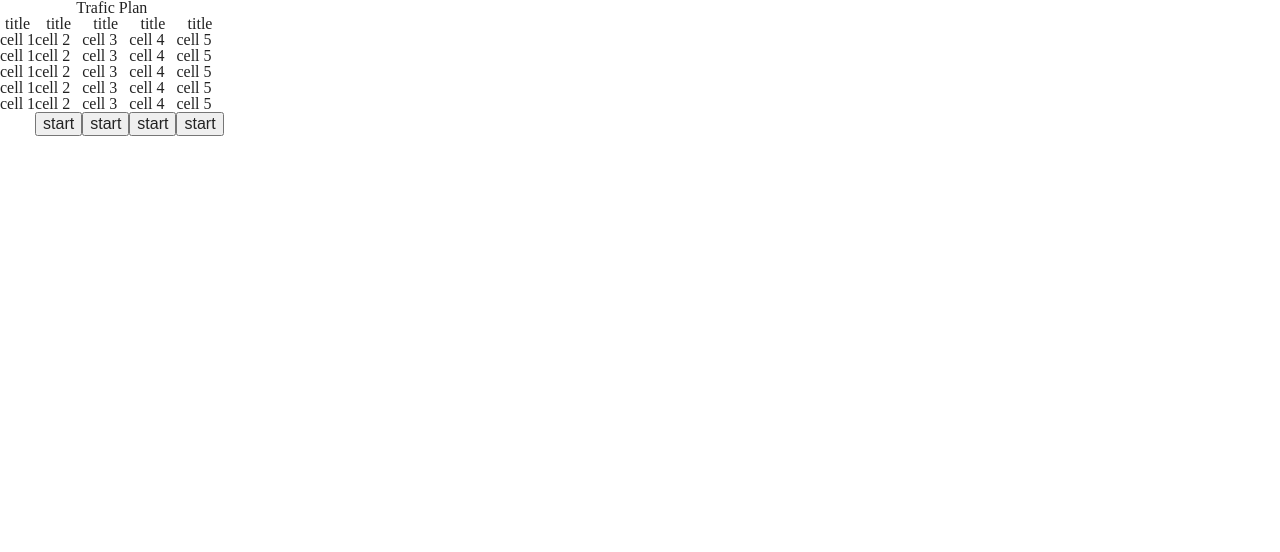
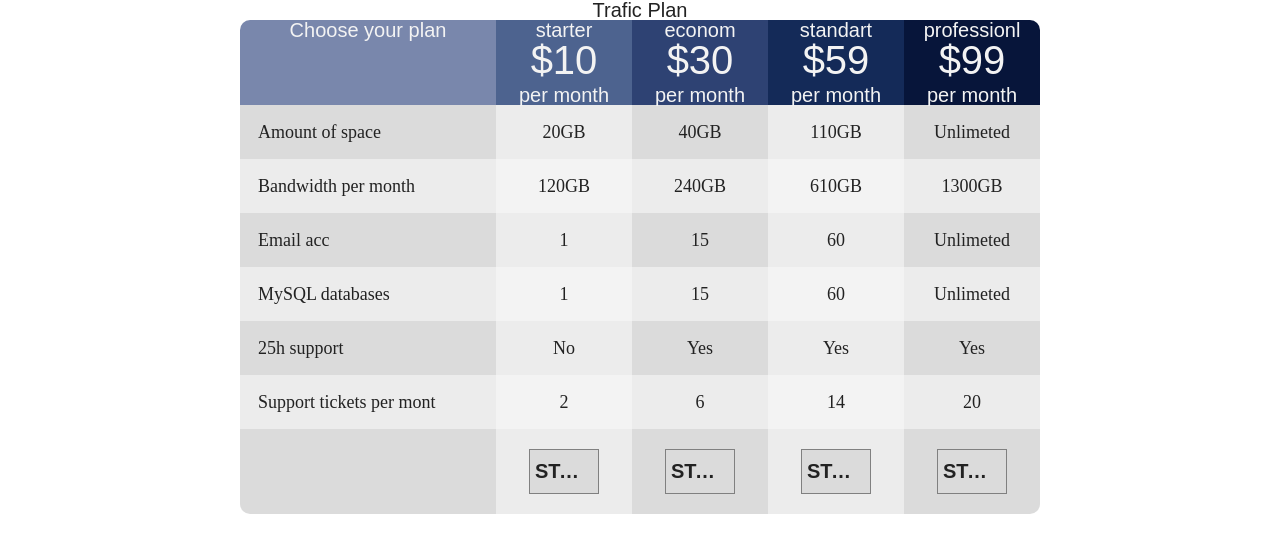
Before and after one commit to mginster22/fd-practice-09_table, a plain HTML site: page index.html in a window 1280 px wide. Drawn offline with Linux system fonts and the light colour scheme; files that its build step writes are made by us from their sources.

Commit message:
changes buttons

```diff
--- /dev/null
+++ b/assets/css/style.css
@@ -0,0 +1,116 @@
+:root {
+    --lightest-color: #f3f3f3;
+    --light-color: #ececec;
+    --medium-color: #dbdbdb;
+    --radius: 10px;
+    font-family: sans-serif;
+    font-size: 20px;
+}
+
+table {
+    min-width: 500px;
+    width: 100%;
+    max-width: 800px;
+    margin: auto;
+    border-collapse: collapse;
+}
+
+td {
+    padding: 1em 0;
+    background-color: var(--lightest-color);
+    text-align: center;
+    vertical-align: center;
+}
+
+thead p:nth-child(2) {
+    margin-bottom: 5px;
+    font-size: 2em;
+}
+
+thead p:nth-child(2)+p {
+    margin-top: 0px;
+}
+
+thead th {
+    color: var(--lightest-color);
+}
+
+thead th:not(th:first-child) {
+    width: 17%;
+}
+
+thead th:nth-child(2) {
+    background-color: #4d638f;
+}
+
+thead th:nth-child(3) {
+    background-color: #2e4273;
+}
+
+thead th:nth-child(4) {
+    background-color: #142a58;
+}
+
+thead th:nth-child(5) {
+    background-color: #06163c;
+}
+
+thead th:first-child {
+    border-top-left-radius: var(--radius);
+    background-color: #7987ac;
+}
+
+thead th:first-child::first-letter {
+    text-transform: uppercase;
+}
+
+thead th:last-child {
+    border-top-right-radius: var(--radius);
+    background-color: #07153a;
+}
+
+tbody tr:nth-child(odd) td:nth-child(odd),
+tfoot tr:nth-child(odd) td:nth-child(odd) {
+    background-color: var(--medium-color)
+}
+
+tbody tr:nth-child(odd) td:nth-child(even),
+tbody tr:nth-child(even) td:nth-child(odd),
+tfoot tr:nth-child(odd) td:nth-child(even) {
+    background-color: var(--light-color)
+}
+tbody td:first-letter{
+    text-transform: uppercase;
+}
+
+tbody td:first-child {
+    padding-left: 1em;
+    text-align: left;
+}
+tbody td{
+    font-family: serif;
+    font-size: 18px;
+}
+
+tfoot td:first-child {
+    border-bottom-left-radius: var(--radius);
+}
+
+tfoot td:last-child {
+    border-bottom-right-radius: var(--radius);
+}
+tfoot button{
+    min-width: 70px;
+    width: 50%;
+    max-width: 120px;
+    padding: 10px 5px;
+    border:1px solid grey;
+    background-color:var(--medium-color);
+
+    white-space: nowrap;
+    overflow: hidden;
+    font-weight: 700;
+    text-overflow: ellipsis;
+    text-transform: uppercase;
+    cursor: pointer;
+}
--- a/index.html
+++ b/index.html
@@ -1,63 +1,88 @@
 <!DOCTYPE html>
 <html lang="en">
+
 <head>
     <meta charset="UTF-8">
     <meta http-equiv="X-UA-Compatible" content="IE=edge">
     <meta name="viewport" content="width=device-width, initial-scale=1.0">
     <title>TABLE</title>
     <link rel="stylesheet" href="./assets/reset.css">
-    <link rel="stylesheet" href="">
+    <link rel="stylesheet" href="./assets/css/style.css">
 </head>
+
 <body>
     <table>
         <caption>Trafic Plan</caption>
         <thead>
             <tr>
-                <th>title</th>
-                <th>title</th>
-                <th>title</th>
-                <th>title</th>
-                <th>title</th>
+                <th>Choose your plan</th>
+                <th>
+                    <p>starter</p>
+                    <p>$10</p>
+                    <p>per month</p>
+                </th>
+                <th>
+                    <p>econom</p>
+                    <p>$30</p>
+                    <p>per month</p>
+                </th>
+                <th>
+                    <p>standart</p>
+                    <p>$59</p>
+                    <p>per month</p>
+                </th>
+                <th>
+                    <p>professionl</p>
+                    <p>$99</p>
+                    <p>per month</p>
+                </th>
             </tr>
         </thead>
         <tbody>
             <tr>
-                <td>cell 1</td>
-                <td>cell 2</td>
-                <td>cell 3</td>
-                <td>cell 4</td>
-                <td>cell 5</td>
+                <td>amount of space</td>
+                <td>20GB</td>
+                <td>40GB</td>
+                <td>110GB</td>
+                <td>unlimeted</td>
             </tr>
             <tr>
-                <td>cell 1</td>
-                <td>cell 2</td>
-                <td>cell 3</td>
-                <td>cell 4</td>
-                <td>cell 5</td>
+                <td>bandwidth per month</td>
+                <td>120GB</td>
+                <td>240GB</td>
+                <td>610GB</td>
+                <td>1300GB</td>
             </tr>
             <tr>
-                <td>cell 1</td>
-                <td>cell 2</td>
-                <td>cell 3</td>
-                <td>cell 4</td>
-                <td>cell 5</td>
+                <td>email acc</td>
+                <td>1</td>
+                <td>15</td>
+                <td>60</td>
+                <td>unlimeted</td>
             </tr>
             <tr>
-                <td>cell 1</td>
-                <td>cell 2</td>
-                <td>cell 3</td>
-                <td>cell 4</td>
-                <td>cell 5</td>
+                <td>mySQL databases</td>
+                <td>1</td>
+                <td>15</td>
+                <td>60</td>
+                <td>unlimeted</td>
             </tr>
             <tr>
-                <td>cell 1</td>
-                <td>cell 2</td>
-                <td>cell 3</td>
-                <td>cell 4</td>
-                <td>cell 5</td>
+                <td>25h support</td>
+                <td>no</td>
+                <td>yes</td>
+                <td>yes</td>
+                <td>yes</td>
+            </tr>
+            <tr>
+                <td>support tickets per mont</td>
+                <td>2</td>
+                <td>6</td>
+                <td>14</td>
+                <td>20</td>
             </tr>
         </tbody>
-        <tfooot>
+        <tfoot>
             <tr>
                 <td></td>
                 <td><button>start</button></td>
@@ -65,7 +90,8 @@
                 <td><button>start</button></td>
                 <td><button>start</button></td>
             </tr>
-        </tfooot>
+        </tfoot>
     </table>
 </body>
+
 </html>
```
